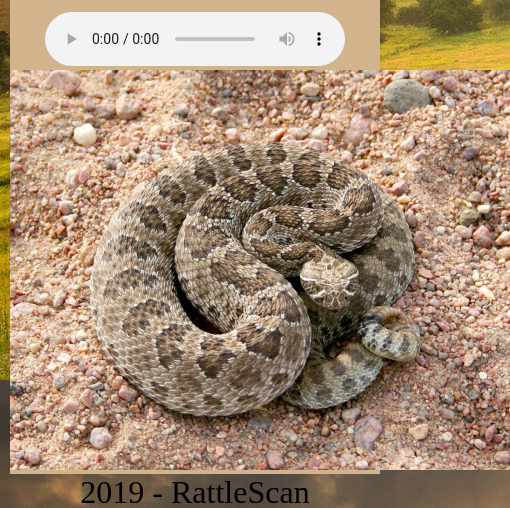
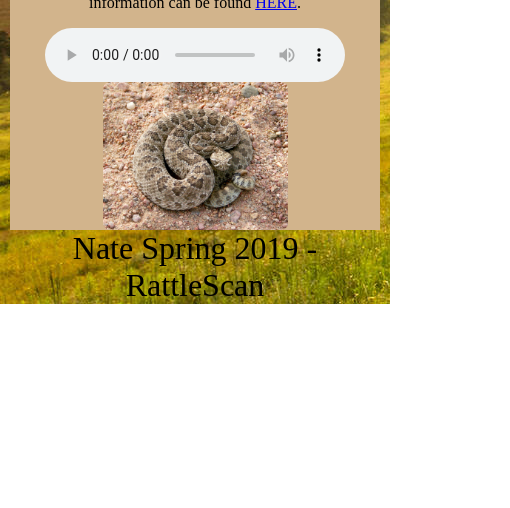
Before and after one commit to NateSpring/RattleScan, a plain HTML site: page index.html in a window 390 px wide. Shown: the part 1420-1928 px from the top of the page, 510 px wide, since content can reach past the window. After the commit the page ends 1724 px from the top, so only its background shows below. Drawn offline with Linux system fonts and the light colour scheme; some packages are replaced by stand-ins of ours.

Commit message:
Add files via upload
Made .img on the bottom of page more responsive.

```diff
--- a/style.css
+++ b/style.css
@@ -67,10 +67,16 @@
  }
 
  .mediablock {
+     display: grid;
      width: 100%;
-     float: left;
      background-color: tan;
      text-align: center;
+     justify-items: center;
+ }
+ .mediablock > img{
+     width: 50%;
+     height: auto;
+     border-radius: 7px;
  }
 
  footer {
```
